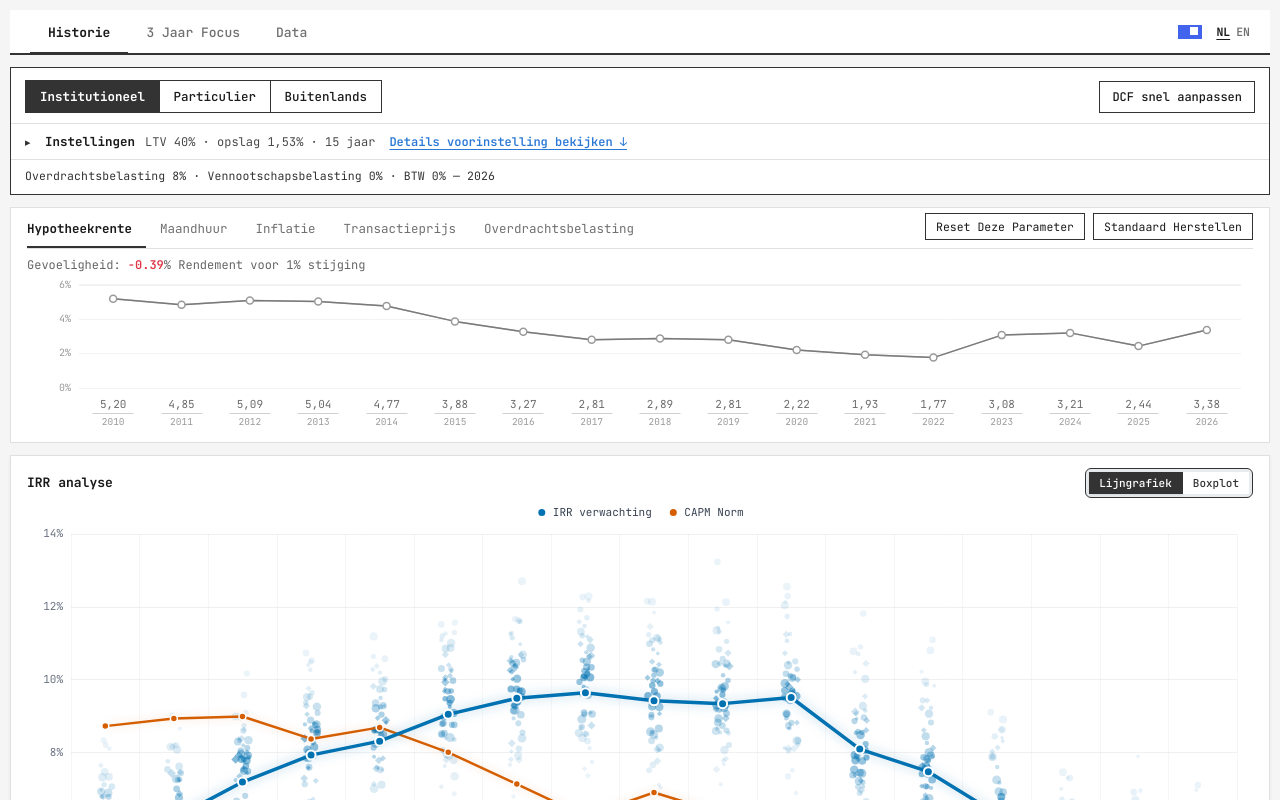
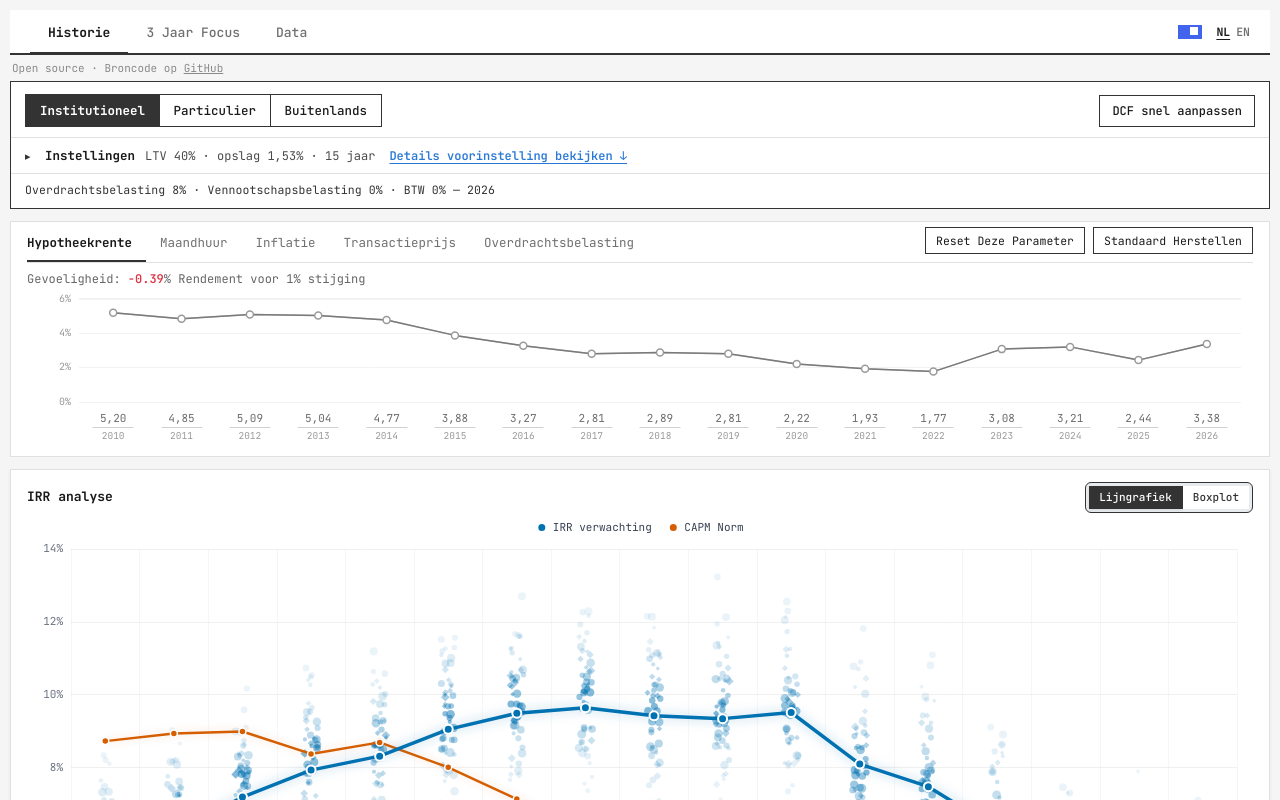
Before and after one commit to Investeringsklimaat/Monitor-Investeringsklimaat-Middenhuur, a plain HTML site: page index.html in a window 1280 px wide. Shown: the top 800 px of the page. Drawn offline with Linux system fonts and the light colour scheme.

Commit message:
That this is open source, said at the top of the page
One small grey line under the header: "Open source · Broncode op GitHub", with
GitHub opening the repository in a new tab. It sits in the gap above the
analysis bar, and that gap is shortened by as much as the line takes, so the
chart keeps its size and barely moves.

```diff
--- a/css/header.css
+++ b/css/header.css
@@ -82,8 +82,19 @@
 
 /* ---------- analysis bar ---------- */
 
+/* Where the code is: one small grey line in the gap above the analysis bar,
+   which is shortened by as much as the line takes, so nothing below it moves. */
+.hv-source {
+    margin: 6px 0 0;
+    padding: 0 2px;
+    font-size: 11px;
+    line-height: 1.3;
+    color: #8a8a8a;
+}
+.hv-source a { color: inherit; }
+
 .hv-lens {
-    margin: 12px 0 0;
+    margin: 6px 0 0;
     padding: 12px 14px 10px;
     background: #fff;
     border: 1px solid #333;
--- a/index.html
+++ b/index.html
@@ -36,6 +36,10 @@
             </span>
         </div>
     </header>
+
+    <!-- Where the code is. Small and grey, in the gap above the analysis bar,
+         so it costs the chart below it almost nothing. -->
+    <p class="hv-source"><span data-i18n="Open source">Open source</span> · <span data-i18n="Source code on">Broncode op</span> <a href="https://github.com/Investeringsklimaat/Monitor-Investeringsklimaat-Middenhuur" target="_blank" rel="noopener">GitHub</a></p>
 
     <!-- What the analysis tabs show: the investor type, its taxes and the DCF
          settings. Hidden on the Data tab. -->
--- a/js/i18n.js
+++ b/js/i18n.js
@@ -132,7 +132,9 @@ const translations = {
     'norm': 'norm',
     'set by a choice above': 'set by a choice above',
     'credits': '© 2026 Prof. Dr. Dirk Brounen, Dr. Xudong Sun (Maastricht University) and Prof. Dr. Arno van der Vlist (University of Groningen/Amsterdam School of Real Estate) · Data: CBS, DNB, ECB, CPB, Belastingdienst',
-    'Source code (open source)': 'Source code (open source)'
+    'Source code (open source)': 'Source code (open source)',
+    'Open source': 'Open source',
+    'Source code on': 'Source code on'
   },
   nl: {
     // Main UI
@@ -266,7 +268,9 @@ const translations = {
     'norm': 'norm',
     'set by a choice above': 'bepaald door een keuze hierboven',
     'credits': '© 2026 prof. dr. Dirk Brounen, dr. Xudong Sun (Universiteit Maastricht) en prof. dr. Arno van der Vlist (Rijksuniversiteit Groningen/Amsterdam School of Real Estate) · Data: CBS, DNB, ECB, CPB, Belastingdienst',
-    'Source code (open source)': 'Broncode (open source)'
+    'Source code (open source)': 'Broncode (open source)',
+    'Open source': 'Open source',
+    'Source code on': 'Broncode op'
   }
 };
 
```
